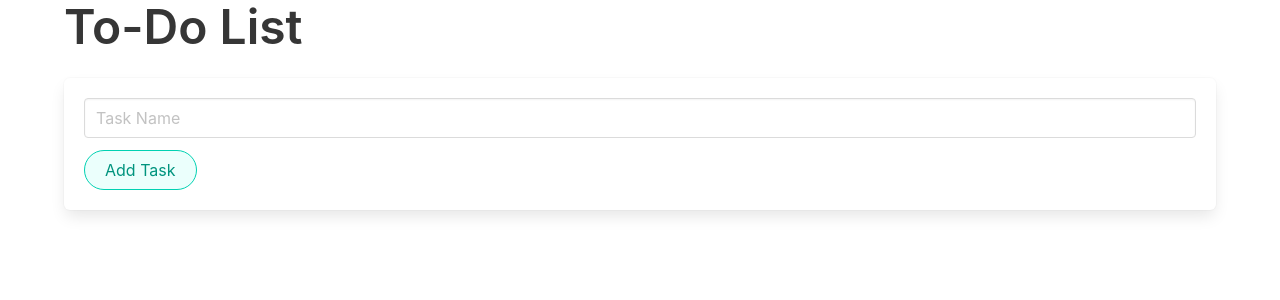
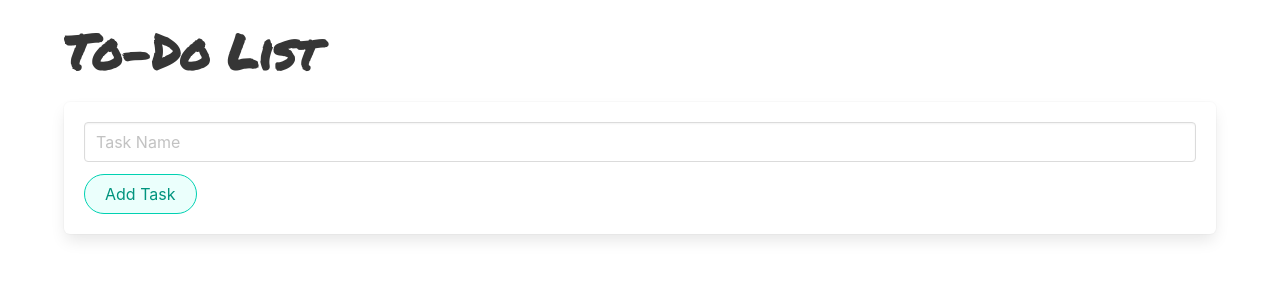
Before and after one commit to gaurav-y/todomanager, a React (Vite) app: page / in a window 1280 px wide. Shown: the top 300 px of the page. Built offline with nearby package versions, Linux system fonts and the light colour scheme.

Commit message:
Initial commit from your app

```diff
--- a/index.html
+++ b/index.html
@@ -7,6 +7,7 @@
         <title>To-Do List</title>
         <link rel="stylesheet" href="/node_modules/bulma/css/bulma.min.css">
         <link rel="stylesheet" href="/src/index.css">
+        <link href="https://fonts.googleapis.com/css2?family=Permanent+Marker&display=swap" rel="stylesheet">
       </head>
       <body>
         <div id="root"></div>
--- a/src/App.jsx
+++ b/src/App.jsx
@@ -24,10 +24,11 @@ import React, { useState, useEffect } from 'react';
       };
 
       return (
-        <div className="container">
+        <div className="container" >
+          <br></br>
           <div className="level">
             <div className="level-left">
-              <h1 className="title is-1">To-Do List</h1>
+              <h1 className="title is-1" style={{fontFamily:'Permanent Marker'}}>To-Do List</h1>
             </div>
           </div>
           <TaskForm onAddTask={addTask} />
@@ -118,7 +119,7 @@ import React, { useState, useEffect } from 'react';
       };
 
       return (
-        <li className="box task-item">
+        <li className="box task-item" >
           <div style={{ display: 'flex', justifyContent: 'space-between', alignItems: 'center' }}>
             {isEditing ? (
               <div className="field is-grouped" style={{ flex: 1 }}>
```
